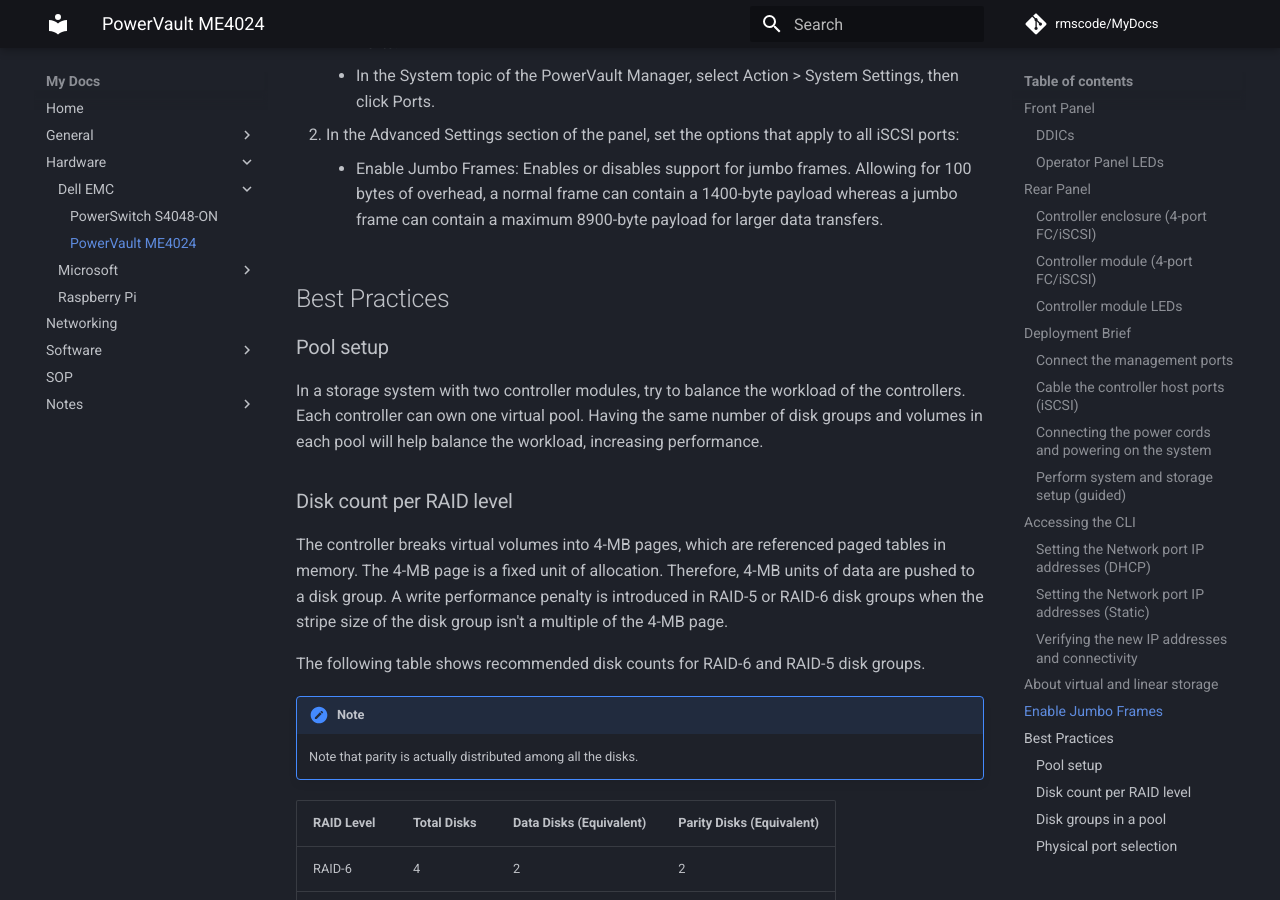
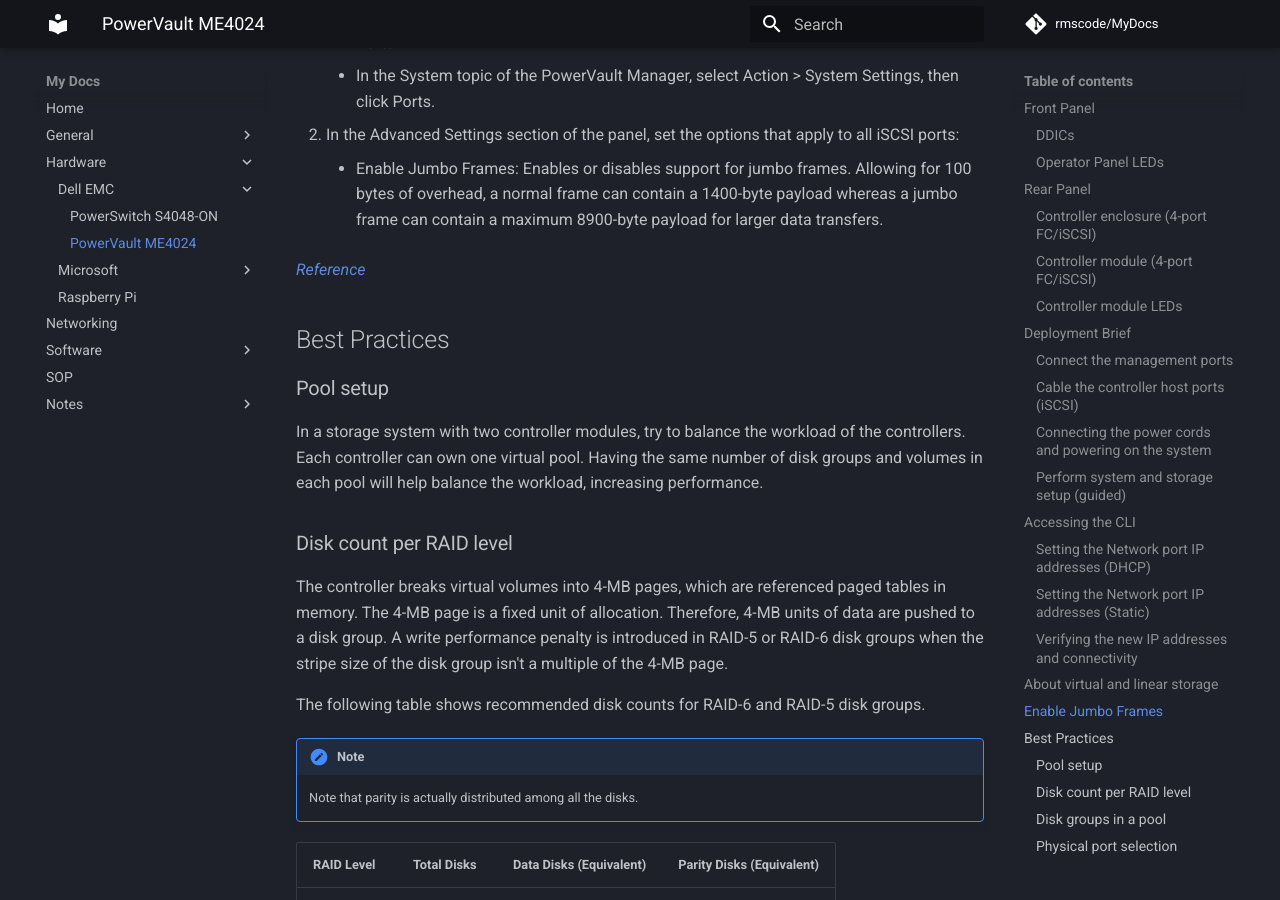
Before and after one commit to rmscode/binary-garden, an MkDocs documentation site: the page built from docs/hardware/dell-emc/powervault-me4.md, in a window 1280 px wide and 900 px high, scrolled down 12590 px. Built offline with MkDocs 1.6.1 and Material for MkDocs 9.7.7, drawn with Linux system fonts in a browser that asks for light colours; comment, search, counter and statistics services are not loaded.

Commit message:
Update powervault-me4.md

```diff
--- a/docs/hardware/dell-emc/powervault-me4.md
+++ b/docs/hardware/dell-emc/powervault-me4.md
@@ -435,6 +435,8 @@
 2. In the Advanced Settings section of the panel, set the options that apply to all iSCSI ports:
     - Enable Jumbo Frames: Enables or disables support for jumbo frames. Allowing for 100 bytes of overhead, a normal frame can contain a 1400-byte payload whereas a jumbo frame can contain a maximum 8900-byte payload for larger data transfers.
 
+[*Reference*](https://www.dell.com/support/manuals/en-us/powervault-me4012/me4_series_ag_pub/configure-iscsi-ports?guid=guid-9c7ddef3-9cae-4788-b553-dffdc99c4aa6&lang=en-us)
+
 ## Best Practices
 
 ### Pool setup
```
